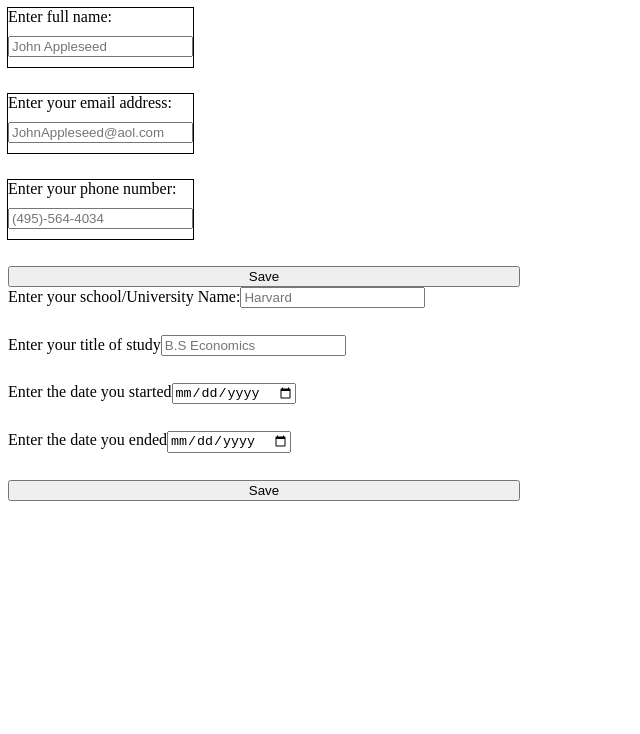
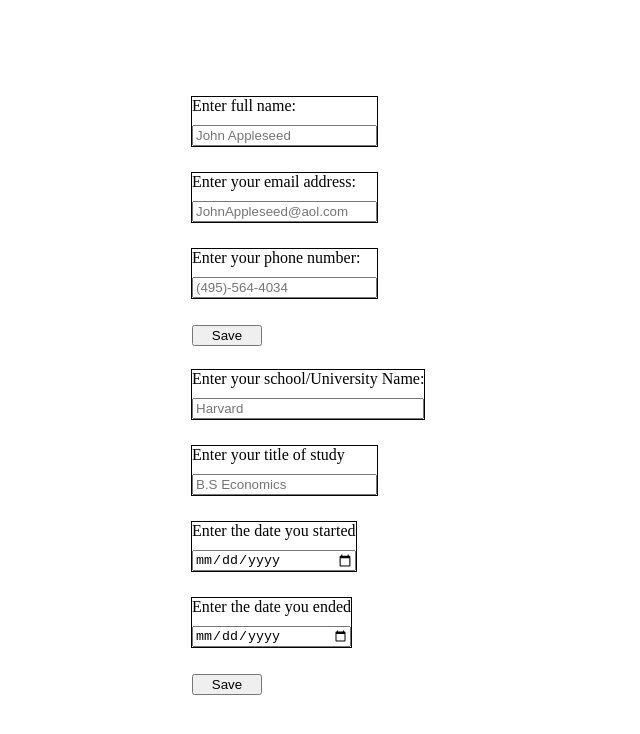
Before and after one commit to TheRealBill91/CV-Project, a React (Create React App) app: page / in a window 1280 px wide. Shown: the top 734 px of the page, without its empty margins (0-640 px from the left). Built offline with nearby package versions, Linux system fonts and the light colour scheme.

Commit message:
Disable (comment out) all form validation

```diff
--- a/src/App.js
+++ b/src/App.js
@@ -10,9 +10,17 @@ export default class App extends Component {
 
   render() {
     return (
-      <>
+      <div
+        style={{
+          display: "flex",
+          flexDirection: "column",
+          alignItems: "center",
+          justifyContent: "center",
+          height: "100vh",
+        }}
+      >
         <FormOverview />
-      </>
+      </div>
     );
   }
 }
--- a/src/components/EducationExperience.js
+++ b/src/components/EducationExperience.js
@@ -9,12 +9,12 @@ export class EducationExperienceSection extends Component {
       schoolNameInput: {
         schoolName: "",
         schoolNameError: "",
-        schoolNameValid: true,
+        // schoolNameValid: true,
       },
       titleOfStudyInput: {
         titleOfStudy: "",
         titleOfStudyError: "",
-        titleOfStudyValid: true,
+        // titleOfStudyValid: true,
       },
       dateOfStudyInput: {
         startDate: "",
@@ -39,7 +39,7 @@ export class EducationExperienceSection extends Component {
       schoolNameInput: {
         schoolName: e.target.value,
         schoolNameError: this.state.schoolNameInput.schoolNameError,
-        schoolNameValid: this.state.schoolNameInput.schoolNameValid,
+        // schoolNameValid: this.state.schoolNameInput.schoolNameValid,
       },
       titleOfStudyInput: {
         ...this.state.titleOfStudyInput,
@@ -58,7 +58,7 @@ export class EducationExperienceSection extends Component {
       titleOfStudyInput: {
         titleOfStudy: e.target.value,
         titleOfStudyError: this.state.titleOfStudyInput.titleOfStudyError,
-        titleOfStudyValid: this.state.titleOfStudyInput.titleOfStudyValid,
+        // titleOfStudyValid: this.state.titleOfStudyInput.titleOfStudyValid,
       },
       dateOfStudyInput: {
         ...this.state.dateOfStudyInput,
@@ -77,10 +77,7 @@ export class EducationExperienceSection extends Component {
       dateOfStudyInput: {
         startDate: e.target.value,
         startDateError: this.state.dateOfStudyInput.startDateError,
-        startDateValid: this.state.dateOfStudyInput.startDateValid,
         endDate: this.state.dateOfStudyInput.endDate,
-        endDateError: this.state.dateOfStudyInput.endDateError,
-        endDateValid: this.state.dateOfStudyInput.endDateValid,
       },
     });
   }
@@ -95,22 +92,18 @@ export class EducationExperienceSection extends Component {
       },
       dateOfStudyInput: {
         startDate: this.state.dateOfStudyInput.startDate,
-        startDateError: this.state.dateOfStudyInput.startDateError,
-        startDateValid: this.state.dateOfStudyInput.startDateValid,
         endDate: e.target.value,
-        endDateError: this.state.dateOfStudyInput.endDateError,
-        endDateValid: this.state.dateOfStudyInput.endDateValid,
       },
     });
   }
 
-  validateSchoolName() {
+  /* validateSchoolName() {
     if (this.state.schoolNameInput.schoolName.length <= 0) {
       this.setState((prevState) => ({
         schoolNameInput: {
           schoolName: prevState.schoolNameInput.schoolName,
           schoolNameError: "Please enter your school name",
-          schoolNameValid: false,
+          // schoolNameValid: false,
         },
         titleOfStudyInput: {
           ...prevState.titleOfStudyInput,
@@ -124,7 +117,7 @@ export class EducationExperienceSection extends Component {
         schoolNameInput: {
           schoolName: this.state.schoolNameInput.schoolName,
           schoolNameError: "Please enter a shorter school name",
-          schoolNameValid: false,
+          // schoolNameValid: false,
         },
         titleOfStudyInput: {
           ...this.state.titleOfStudyInput,
@@ -138,7 +131,7 @@ export class EducationExperienceSection extends Component {
         schoolNameInput: {
           schoolName: this.state.schoolNameInput.schoolName,
           schoolNameError: "",
-          schoolNameValid: true,
+          // schoolNameValid: true,
         },
         titleOfStudyInput: {
           ...this.state.titleOfStudyInput,
@@ -201,18 +194,18 @@ export class EducationExperienceSection extends Component {
         };
       });
     }
-  }
+  } */
 
   submitEducationInfo(e) {
     e.preventDefault();
-    this.validateSchoolName();
-    this.validateTitleOfStudy();
+    /*  this.validateSchoolName();
+    this.validateTitleOfStudy(); */
     this.setState((prevState) => {
-      if (!prevState.schoolNameInput.schoolNameValid) {
+      /*  if (!prevState.schoolNameInput.schoolNameValid) {
         return;
       } else if (!prevState.titleOfStudyInput.titleOfStudyValid) {
         return;
-      }
+      } */
       return {
         educationDataArr: this.state.educationDataArr.concat(
           this.state.schoolNameInput.schoolName,
@@ -230,13 +223,13 @@ export class EducationExperienceSection extends Component {
     this.setState({
       schoolNameInput: {
         schoolName: this.state.educationDataArr[0],
-        schoolNameError: "",
-        schoolNameValid: true,
+        /*  schoolNameError: "",
+         schoolNameValid: true, */
       },
       titleOfStudyInput: {
         titleOfStudy: this.state.educationDataArr[1],
-        titleOfStudyError: "",
-        titleOfStudyValid: true,
+        /*  titleOfStudyError: "",
+         titleOfStudyValid: true, */
       },
       dateOfStudyInput: {
         startDate: this.state.educationDataArr[2],
@@ -300,7 +293,7 @@ export class EditView extends Component {
 
     return (
       <>
-        <div>
+        <div style={{ marginBottom: "24px" }}>
           <form
             noValidate
             onSubmit={submitEducationInfo}
@@ -316,7 +309,7 @@ export class EditView extends Component {
                 onChange={handleSchoolNameChange}
                 required
               ></input>
-              <SchoolInputErrorMessage schoolNameInput={schoolNameInput} />
+              {/* <SchoolInputErrorMessage schoolNameInput={schoolNameInput} /> */}
             </div>
 
             <div className="titleOfStudy">
@@ -328,7 +321,7 @@ export class EditView extends Component {
                 value={titleOfStudyInput.titleOfStudy}
                 onChange={handleTitleOfStudyChange}
               ></input>
-              <TitleOfStudyErrorMessage titleOfStudyInput={titleOfStudyInput} />
+              {/*   <TitleOfStudyErrorMessage titleOfStudyInput={titleOfStudyInput} /> */}
             </div>
 
             <div className="startDate">
@@ -352,7 +345,7 @@ export class EditView extends Component {
                 onChange={handleEndDateOfStudy}
               ></input>
             </div>
-            <button style={{ width: "40vw" }} type="submit">
+            <button style={{ width: "70px" }} type="submit">
               Save
             </button>
           </form>
@@ -399,7 +392,7 @@ class ReadView extends Component {
   }
 }
 
-class SchoolInputErrorMessage extends Component {
+/* class SchoolInputErrorMessage extends Component {
   constructor(props) {
     super(props);
   }
@@ -428,3 +421,4 @@ class TitleOfStudyErrorMessage extends Component {
     );
   }
 }
+ */
--- a/src/components/GeneralInfo.js
+++ b/src/components/GeneralInfo.js
@@ -10,17 +10,17 @@ export class GeneralInfoSection extends Component {
         nameInput: {
           name: "",
           nameError: "",
-          nameInputValid: true,
+          // nameInputValid: true,
         },
         emailInput: {
           email: "",
           emailError: "",
-          emailInputValid: true,
+          // emailInputValid: true,
         },
         phoneInput: {
           phoneNum: "",
           phoneError: "",
-          phoneInputValid: true,
+          // phoneInputValid: true,
         },
 
         id: uniqid(),
@@ -34,9 +34,9 @@ export class GeneralInfoSection extends Component {
     this.handlePhoneNumChange = this.handlePhoneNumChange.bind(this);
     this.submitGeneralInfo = this.submitGeneralInfo.bind(this);
     this.editGeneralInfo = this.editGeneralInfo.bind(this);
-    this.validateNameInput = this.validateNameInput.bind(this);
+    /*  this.validateNameInput = this.validateNameInput.bind(this);
     this.validateEmailInput = this.validateEmailInput.bind(this);
-    this.validatePhoneInput = this.validatePhoneInput.bind(this);
+    this.validatePhoneInput = this.validatePhoneInput.bind(this); */
   }
 
   handleNameChange(e) {
@@ -45,7 +45,7 @@ export class GeneralInfoSection extends Component {
         nameInput: {
           name: e.target.value,
           nameError: this.state.generalData.nameInput.nameError,
-          nameInputValid: this.state.generalData.nameInput.nameInputValid,
+          // nameInputValid: this.state.generalData.nameInput.nameInputValid,
         },
         emailInput: {
           ...this.state.generalData.emailInput,
@@ -66,7 +66,7 @@ export class GeneralInfoSection extends Component {
         emailInput: {
           email: e.target.value,
           emailError: [],
-          emailInputValid: true,
+          // emailInputValid: true,
         },
         phoneInput: {
           ...this.state.generalData.phoneInput,
@@ -87,13 +87,13 @@ export class GeneralInfoSection extends Component {
         phoneInput: {
           phoneNum: e.target.value,
           phoneError: "",
-          phoneInputValid: true,
+          // phoneInputValid: true,
         },
       },
     });
   }
 
-  validateNameInput() {
+  /* validateNameInput() {
     if (this.state.generalData.nameInput.name.length <= 0) {
       console.log("getting to length less than zero");
       console.log(this.state.generalData.nameInput.name);
@@ -269,27 +269,24 @@ export class GeneralInfoSection extends Component {
         },
       }));
     }
-  }
+  } */
 
   submitGeneralInfo(e) {
-    console.log("Before prevent default event");
     e.preventDefault();
-    this.validateNameInput();
+    /*  this.validateNameInput();
     this.validateEmailInput();
-    this.validatePhoneInput();
+    this.validatePhoneInput(); */
 
     this.setState((prevState) => {
-      if (!prevState.generalData.nameInput.nameInputValid) {
+      /*  if (!prevState.generalData.nameInput.nameInputValid) {
         console.log("getting to name input invalid");
         return;
       } else if (!prevState.generalData.emailInput.emailInputValid) {
         return;
       } else if (!prevState.generalData.phoneInput.phoneInputValid) {
         return;
-      }
-      console.log(
-        "Name input valid?" + this.state.generalData.nameInput.nameInputValid
-      );
+      } */
+
       return {
         generalDataArr: this.state.generalDataArr.concat(
           this.state.generalData.nameInput.name,
@@ -300,17 +297,17 @@ export class GeneralInfoSection extends Component {
           nameInput: {
             name: "",
             nameError: "",
-            nameInputValid: true,
+            // nameInputValid: true,
           },
           emailInput: {
             email: "",
             emailError: "",
-            emailInputValid: true,
+            // emailInputValid: true,
           },
           phoneInput: {
             phoneNum: "",
             phoneError: "",
-            phoneInputValid: true,
+            // phoneInputValid: true,
           },
 
           id: uniqid(),
@@ -326,17 +323,17 @@ export class GeneralInfoSection extends Component {
         nameInput: {
           name: this.state.generalDataArr[0],
           nameError: "",
-          nameInputValid: true,
+          // nameInputValid: true,
         },
         emailInput: {
           email: this.state.generalDataArr[1],
           emailError: "",
-          emailInputValid: true,
+          // emailInputValid: true,
         },
         phoneInput: {
           phoneNum: this.state.generalDataArr[2],
           phoneError: "",
-          phoneInputValid: true,
+          // phoneInputValid: true,
         },
       },
       generalDataArr: [],
@@ -385,7 +382,7 @@ export class EditView extends Component {
 
     return (
       <>
-        <div>
+        <div style={{ marginBottom: "24px" }}>
           <form
             noValidate
             onSubmit={submitGeneralInfo}
@@ -399,9 +396,8 @@ export class EditView extends Component {
                 name="fullName"
                 value={generalInput.nameInput.name}
                 onChange={handleNameChange}
-                required
               ></input>
-              <NameInputErrorMessage generalInput={generalInput} />
+              {/* <NameInputErrorMessage generalInput={generalInput} /> */}
             </div>
 
             <div className="email">
@@ -413,7 +409,7 @@ export class EditView extends Component {
                 value={generalInput.emailInput.email}
                 onChange={handleEmailChange}
               ></input>
-              <EmailInputErrorMessage generalInput={generalInput} />
+              {/*  <EmailInputErrorMessage generalInput={generalInput} /> */}
             </div>
 
             <div className="phoneNumber">
@@ -426,9 +422,9 @@ export class EditView extends Component {
                 value={generalInput.phoneInput.phoneNum}
                 onChange={handlePhoneNumChange}
               ></input>
-              <PhoneInputErrorMessage generalInput={generalInput} />
+              {/* <PhoneInputErrorMessage generalInput={generalInput} /> */}
             </div>
-            <button style={{ width: "40vw" }} type="submit">
+            <button style={{ width: "70px" }} type="submit">
               Save
             </button>
           </form>
@@ -470,7 +466,7 @@ class ReadView extends Component {
   }
 }
 
-class NameInputErrorMessage extends Component {
+/* class NameInputErrorMessage extends Component {
   constructor(props) {
     super(props);
   }
@@ -513,4 +509,4 @@ class PhoneInputErrorMessage extends Component {
       </>
     );
   }
-}
+} */
--- a/src/styles/FormSection.css
+++ b/src/styles/FormSection.css
@@ -16,3 +16,17 @@
     margin-right: 0;
     flex-direction: column;
 }
+
+/* Start of education info styles */
+
+.schoolName,
+.titleOfStudy,
+.startDate,
+.endDate {
+    display: flex;
+    gap: 10px;
+    width: fit-content;
+    outline: 1px solid black;
+    margin-right: 0;
+    flex-direction: column;
+}
```
